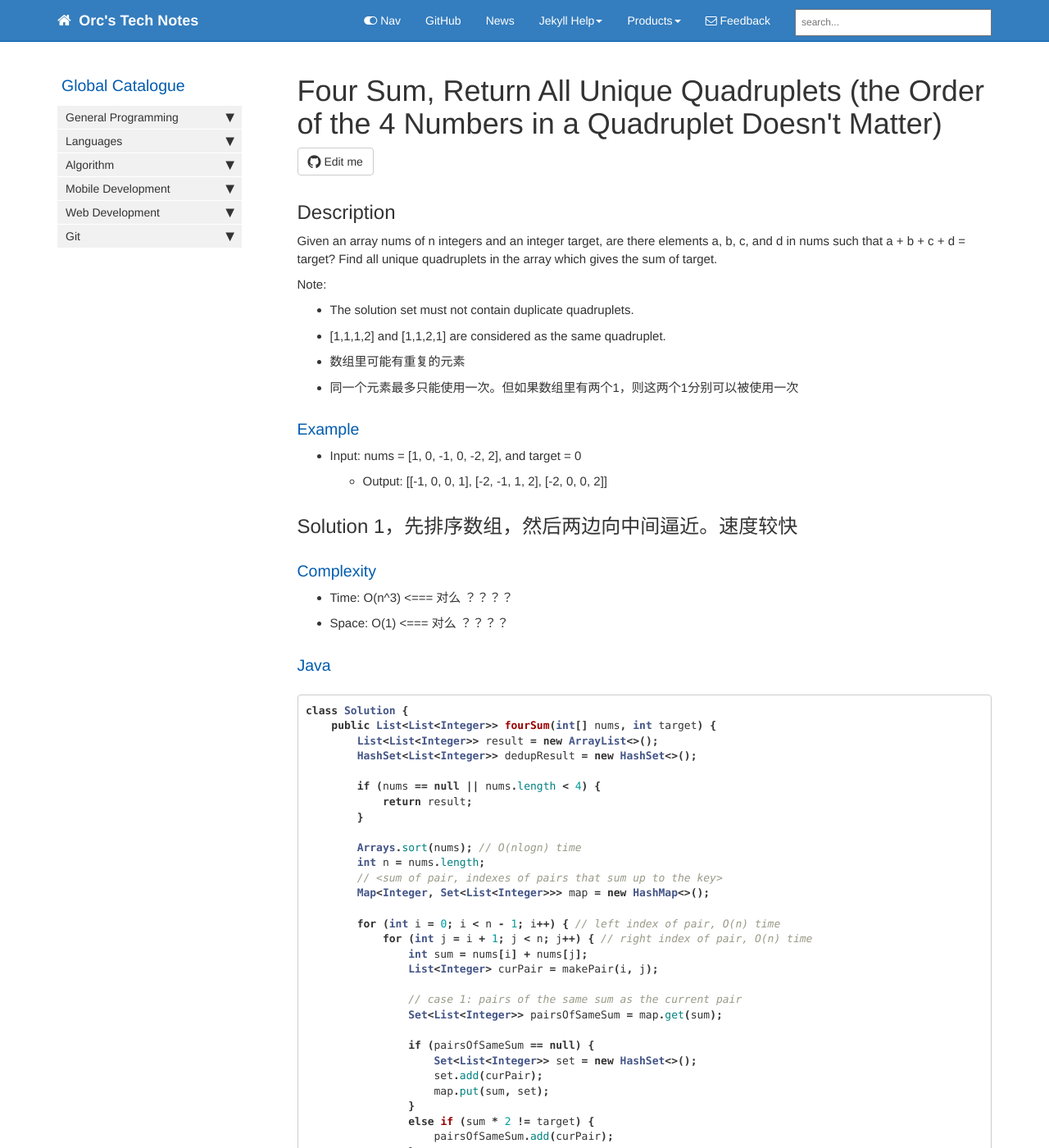
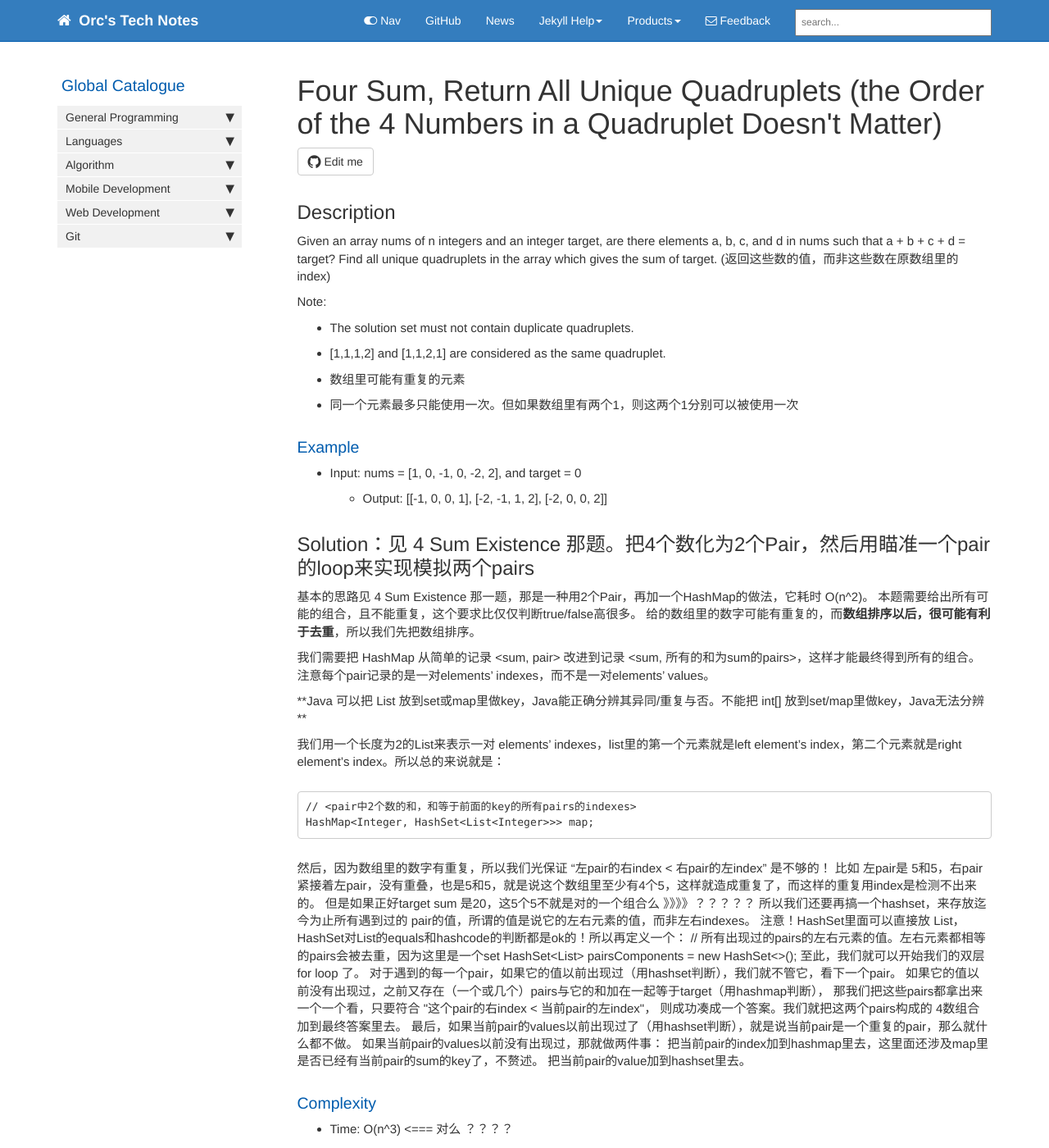
Before and after one commit to HungryOrc/hungryorc.github.io, a Jekyll site: the page built from pages/algorithm/algorithm_4Sum_allUniqueQuadruplets.md, in a window 1280 px wide and 1400 px high. Shown: the whole window at 82% size. Built offline with Jekyll 4.4.1, drawn with Linux system fonts in a browser that asks for light colours; nearby versions of some CDN libraries; comment, search, counter and statistics services are not loaded; some of the changed text lies outside the part shown.

Commit message:
Update algorithm_4Sum_allUniqueQuadruplets.md

````diff
--- a/pages/algorithm/algorithm_4Sum_allUniqueQuadruplets.md
+++ b/pages/algorithm/algorithm_4Sum_allUniqueQuadruplets.md
@@ -10,7 +10,7 @@ toc: false
 ---
 
 ## Description
-Given an array nums of n integers and an integer target, are there elements a, b, c, and d in nums such that a + b + c + d = target? Find all unique quadruplets in the array which gives the sum of target.
+Given an array nums of n integers and an integer target, are there elements a, b, c, and d in nums such that a + b + c + d = target? Find all unique quadruplets in the array which gives the sum of target. (返回这些数的值，而非这些数在原数组里的index)
 
 Note:
 * The solution set must not contain duplicate quadruplets.
@@ -22,13 +22,45 @@ Note:
 * Input: nums = [1, 0, -1, 0, -2, 2], and target = 0
   * Output: [[-1,  0, 0, 1], [-2, -1, 1, 2], [-2,  0, 0, 2]]
 
-## Solution 1，先排序数组，然后两边向中间逼近。速度较快
+## Solution：见 4 Sum Existence 那题。把4个数化为2个Pair，然后用瞄准一个pair的loop来实现模拟两个pairs
+基本的思路见 4 Sum Existence 那一题，那是一种用2个Pair，再加一个HashMap的做法，它耗时 O(n^2)。
+本题需要给出所有可能的组合，且不能重复，这个要求比仅仅判断true/false高很多。
+给的数组里的数字可能有重复的，而**数组排序以后，很可能有利于去重**，所以我们先把数组排序。
+
+我们需要把 HashMap 从简单的记录 <sum, pair> 改进到记录 <sum, 所有的和为sum的pairs>，这样才能最终得到所有的组合。
+注意每个pair记录的是一对elements' indexes，而不是一对elements' values。
+
+**Java 可以把 List<Integer> 放到set或map里做key，Java能正确分辨其异同/重复与否。不能把 int[] 放到set/map里做key，Java无法分辨**
+
+我们用一个长度为2的List来表示一对 elements' indexes，list里的第一个元素就是left element's index，第二个元素就是right element's index。所以总的来说就是：
+```
+// <pair中2个数的和，和等于前面的key的所有pairs的indexes>
+HashMap<Integer, HashSet<List<Integer>>> map;
+```
+
+然后，因为数组里的数字有重复，所以我们光保证 "左pair的右index < 右pair的左index" 是不够的！
+比如 左pair是 5和5，右pair紧接着左pair，没有重叠，也是5和5，就是说这个数组里至少有4个5，这样就造成重复了，而这样的重复用index是检测不出来的。
+但是如果正好target sum 是20，这5个5不就是对的一个组合么 》》》》？？？？？
+所以我们还要再搞一个hashset，来存放迄今为止所有遇到过的 pair的值，所谓的值是说它的左右元素的值，而非左右indexes。
+注意！HashSet里面可以直接放 List，HashSet对List的equals和hashcode的判断都是ok的！所以再定义一个：
+    // 所有出现过的pairs的左右元素的值。左右元素都相等的pairs会被去重，因为这里是一个set
+    HashSet<List<Integer>> pairsComponents = new HashSet<>();
+至此，我们就可以开始我们的双层 for loop 了。
+对于遇到的每一个pair，如果它的值以前出现过（用hashset判断），我们就不管它，看下一个pair。
+如果它的值以前没有出现过，之前又存在（一个或几个）pairs与它的和加在一起等于target（用hashmap判断），
+那我们把这些pairs都拿出来一个一个看，只要符合 "这个pair的右index < 当前pair的左index"，
+则成功凑成一个答案。我们就把这两个pairs构成的 4数组合 加到最终答案里去。
+最后，如果当前pair的values以前出现过了（用hashset判断），就是说当前pair是一个重复的pair，那么就什么都不做。
+如果当前pair的values以前没有出现过，那就做两件事：
+    把当前pair的index加到hashmap里去，这里面还涉及map里是否已经有当前pair的sum的key了，不赘述。
+    把当前pair的value加到hashset里去。
 
 ### Complexity
 * Time: O(n^3) <=== 对么 ？？？？
-* Space: O(1) <=== 对么 ？？？？
+* Space: O(n), map size <=== 对么 ？？？？
 
 ### Java
+代码虽然看起来长，其实逻辑不复杂
 ```java
 class Solution {
     public List<List<Integer>> fourSum(int[] nums, int target) {
````
